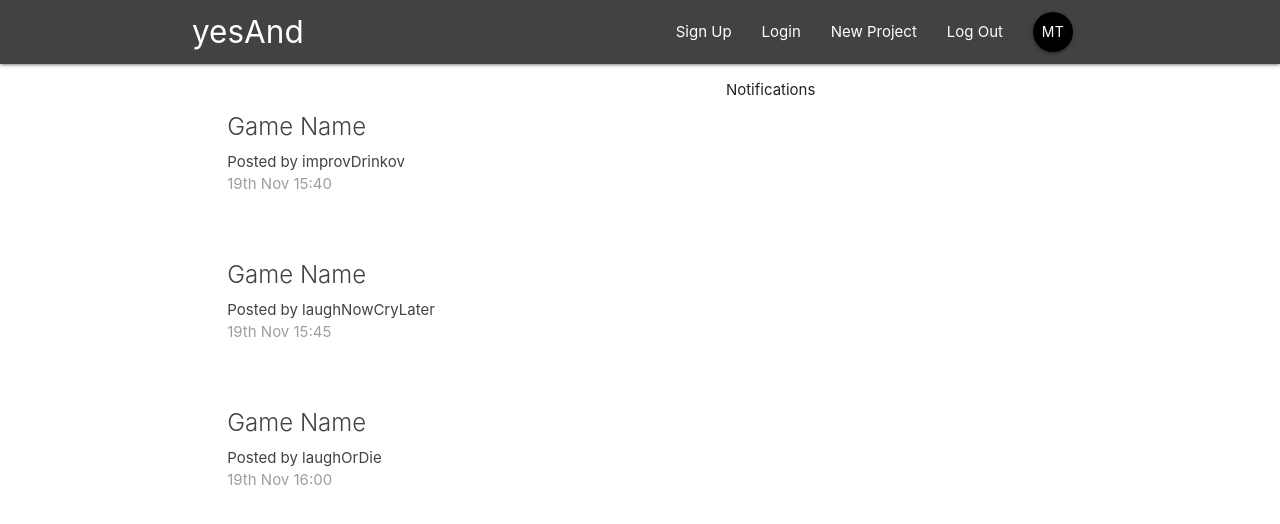
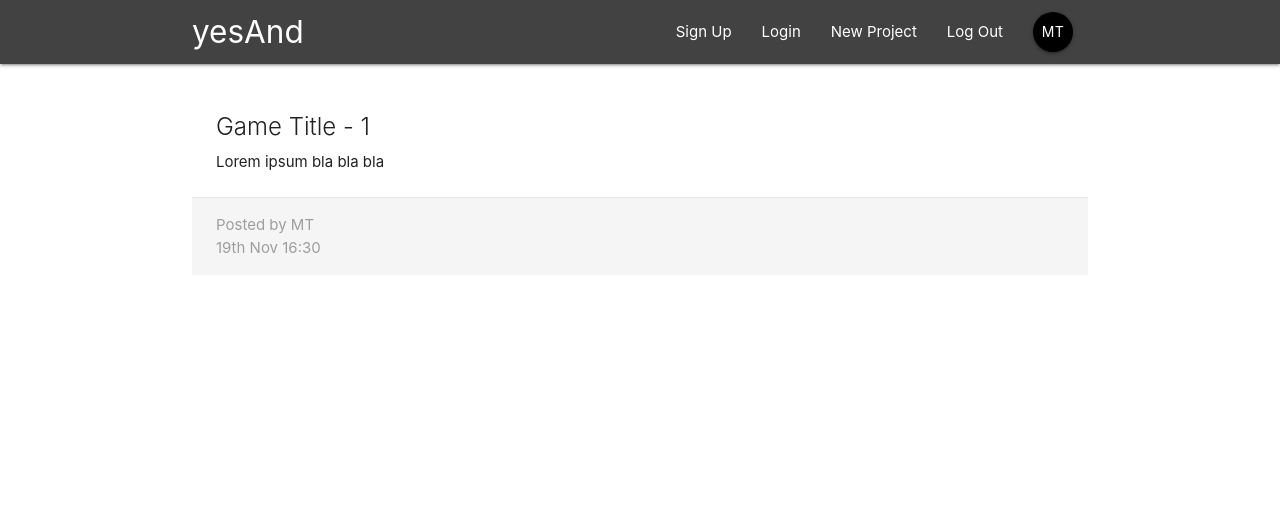
Before and after one commit to Menilek/yesAnd, a React (Create React App) app: page /game/1 in a window 1280 px wide. Shown: the top 524 px of the page. Built offline with nearby package versions, Linux system fonts and the light colour scheme.

Commit message:
Implemented GameDetail & GameSummary components

```diff
--- a/src/App.js
+++ b/src/App.js
@@ -2,6 +2,7 @@ import React, { Component } from 'react';
 import { BrowserRouter, Switch, Route } from 'react-router-dom';
 import NavBar from './components/layout/NavBar';
 import Dashboard from './components/dashboard/Dashboard';
+import GameDetails from './components/games/GameDetails';
 
 class App extends Component {
   render() {
@@ -10,7 +11,8 @@ class App extends Component {
         <div className="App">
           <NavBar />
           <Switch>
-            <Route path='/' component={Dashboard} />
+            <Route exact path='/' component={Dashboard} />
+            <Route path='/game/:id' component={GameDetails} />
           </Switch>
         </div>
       </BrowserRouter>
--- a/src/components/games/GameDetails.js
+++ b/src/components/games/GameDetails.js
@@ -0,0 +1,21 @@
+import React from 'react'
+
+const GameDetails = (props) => {
+  const id = props.match.params.id;
+  return (
+    <div className="container section game-details">
+      <div className="card z-depth-0">
+        <div className="card-content">
+            <span className="card-title">Game Title - {id}</span>
+            <p>Lorem ipsum bla bla bla</p>
+        </div>
+        <div className="card-action grey lighten-4 grey-text">
+            <div>Posted by MT</div>
+            <div>19th Nov 16:30</div>
+        </div>
+      </div>
+    </div>
+  )
+}
+
+export default GameDetails;
--- a/src/components/games/GameList.js
+++ b/src/components/games/GameList.js
@@ -1,31 +1,12 @@
 import React from 'react';
+import GameSummary from './GameSummary';
 
 const GameList = () => {
     return(
         <div className="project-list section">
-            <div className="card z-depth-0 project-summary">
-                <div className="card-content grey-text text-darken-3">
-                    <span className="card-title">Game Name</span>
-                    <p>Posted by improvDrinkov</p>
-                    <p className="grey-text">19th Nov 15:40</p>
-                </div>
-            </div>
-
-            <div className="card z-depth-0 project-summary">
-                <div className="card-content grey-text text-darken-3">
-                    <span className="card-title">Game Name</span>
-                    <p>Posted by laughNowCryLater</p>
-                    <p className="grey-text">19th Nov 15:45</p>
-                </div>
-            </div>
-
-            <div className="card z-depth-0 project-summary">
-                <div className="card-content grey-text text-darken-3">
-                    <span className="card-title">Game Name</span>
-                    <p>Posted by laughOrDie</p>
-                    <p className="grey-text">19th Nov 16:00</p>
-                </div>
-            </div>
+            <GameSummary />
+            <GameSummary />
+            <GameSummary />
         </div>
     )
 }
--- a/src/components/games/GameSummary.js
+++ b/src/components/games/GameSummary.js
@@ -0,0 +1,15 @@
+import React from 'react';
+
+const GameSummary = () => {
+    return(
+        <div className="card z-depth-0 project-summary">
+                <div className="card-content grey-text text-darken-3">
+                    <span className="card-title">Game Name</span>
+                    <p>Posted by improvDrinkov</p>
+                    <p className="grey-text">19th Nov 15:40</p>
+                </div>
+        </div>
+    )
+}
+
+export default GameSummary;
```
